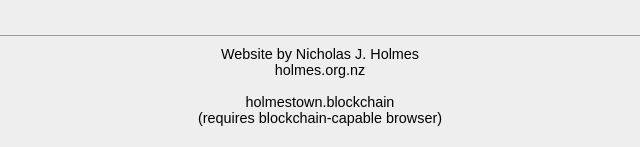
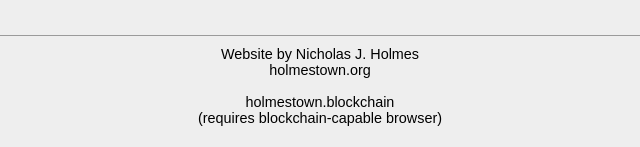
Before and after one commit to holmesnz/www, a plain HTML site: page index.html in a window 1280 px wide. Shown: the part 650-797 px from the top of the page, 320-960 px from the left. Drawn offline with Linux system fonts and the light colour scheme.

Commit message:
Update index.html

```diff
--- a/index.html
+++ b/index.html
@@ -109,7 +109,7 @@ mentions<br>
 <div style="text-align: center;"><br>
 <hr style="width: 100%; height: 2px; margin-left: auto; margin-right: auto;">
 <div style="text-align: center;">Website by Nicholas J. Holmes<br>
-<a href="https://holmes.org.nz">holmes.org.nz</a><br>
+<a href="https://holmestown.org">holmestown.org</a><br>
 <br>
 <a target="_blank" href="https://ipfs.io/ipfs/QmNcqLfRz21s5vZjkSyqYC9H55HHebUmL6Ko6F1of4pJDd">holmestown.blockchain</a><br>
 (requires blockchain-capable browser)<br>
```
